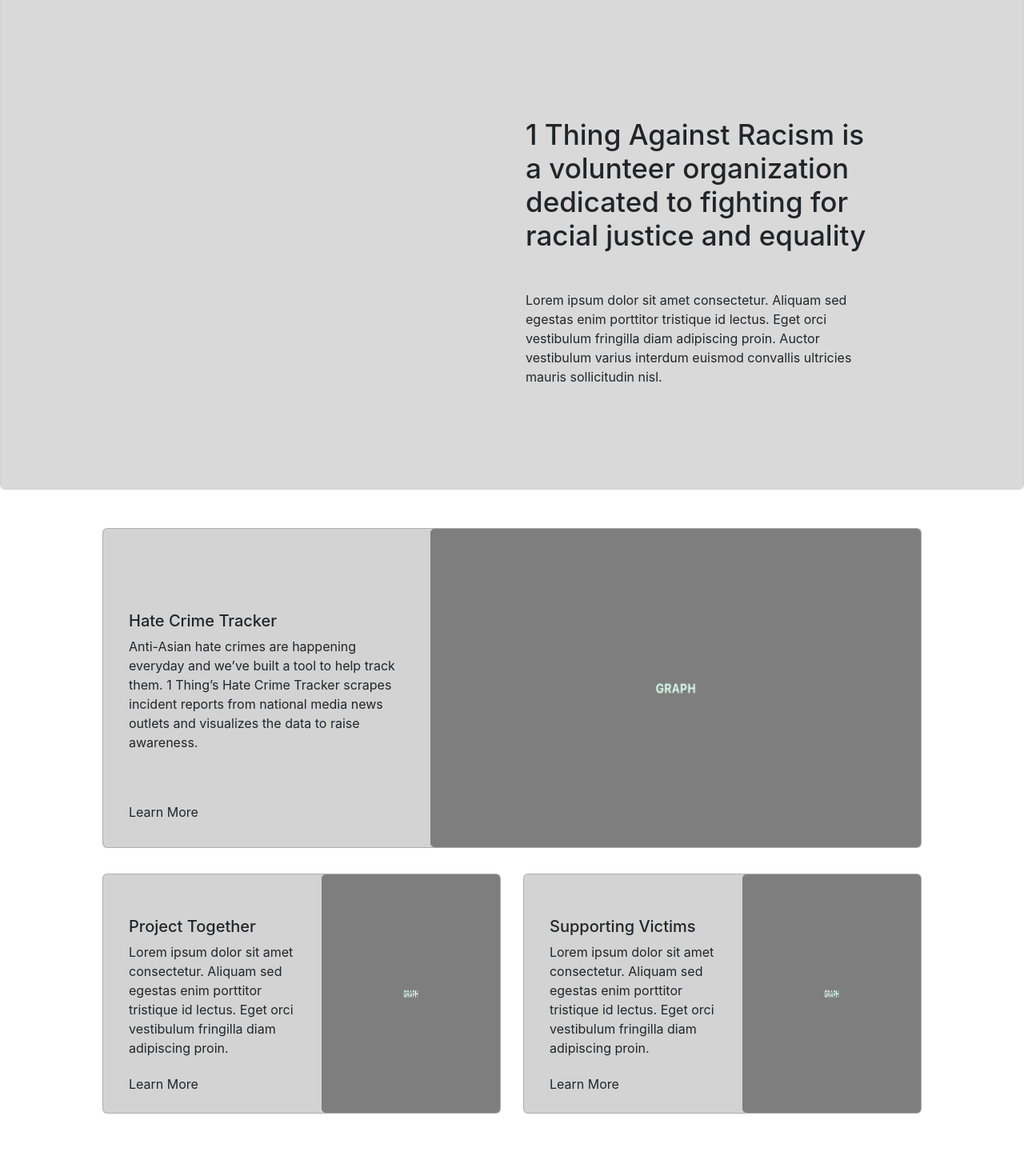
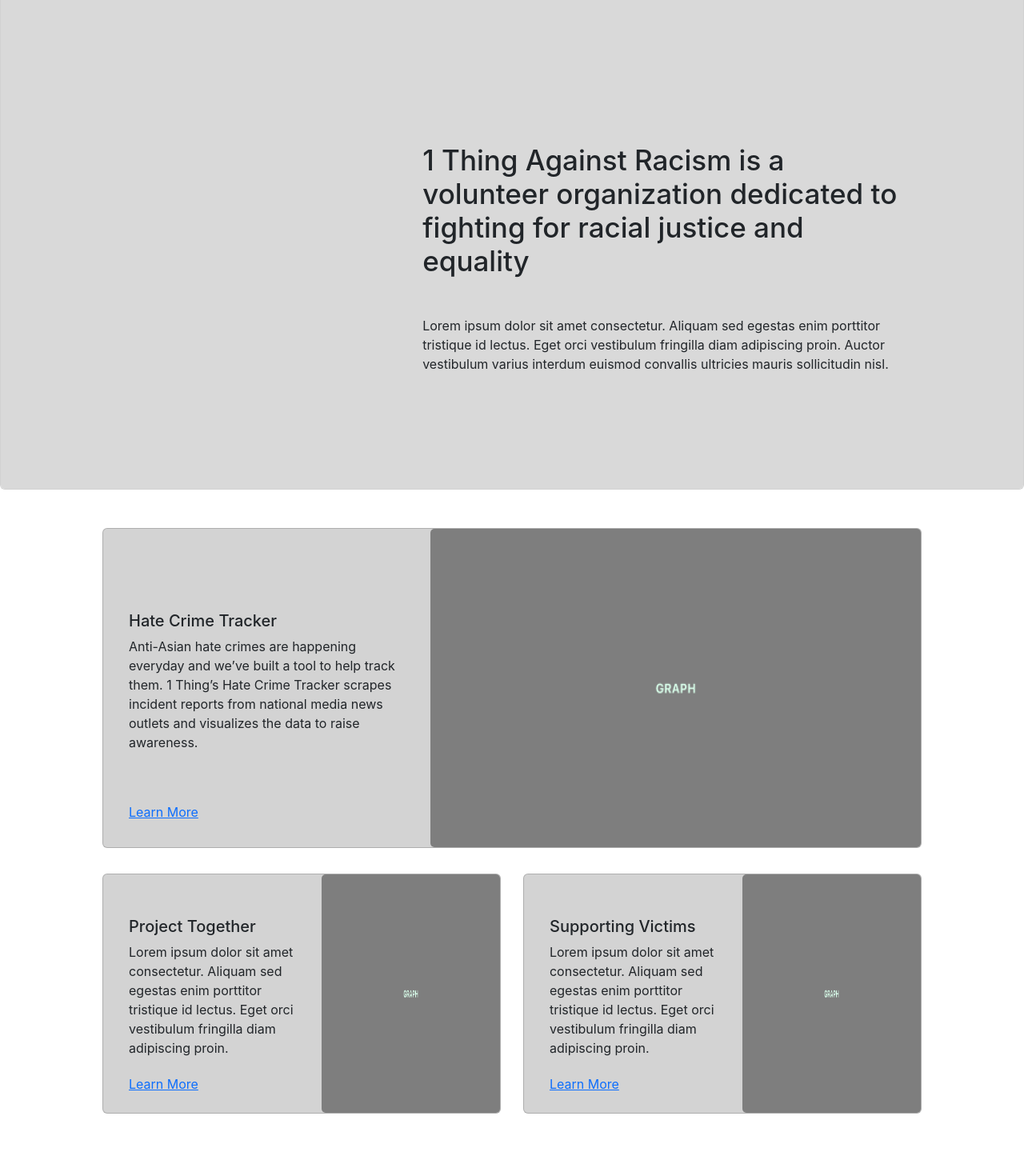
Before and after one commit to 1thing-org/1thing.org, a React (Create React App) app: page / in a window 1280 px wide. Shown: the part 220-1690 px from the top of the page at 80% size. Built offline with nearby package versions, Linux system fonts and the light colour scheme.

Commit message:
updated learn more links and hero css

```diff
--- a/src/components/hero/HeroSection.css
+++ b/src/components/hero/HeroSection.css
@@ -4,7 +4,9 @@
 }
 
 #hero-text {
-    margin: 10rem 10rem auto 40rem;
+    left: 40%;
+    right: 10%;
+    top: 30%;
     text-align: left;
 }
 
--- a/src/components/home/ProjectSection/Project.tsx
+++ b/src/components/home/ProjectSection/Project.tsx
@@ -6,6 +6,7 @@ type Props = {
     name: string;
     desc: string;
     imageUrl: string;
+    projectUrl: string;
 };
 
 class Project extends Component<Props>{
@@ -19,7 +20,7 @@ class Project extends Component<Props>{
                 <Card.Body id={this.props.name === "Hate Crime Tracker" ? "project-body-top" : "project-body-bottom"}>
                     <Card.Title>{this.props.name}</Card.Title>
                     <Card.Text>{this.props.desc}</Card.Text>
-                    <Card.Text id="learn-more">Learn More</Card.Text>
+                    <Card.Link id="learn-more" href={this.props.projectUrl}>Learn More</Card.Link>
                 </Card.Body>
                 <Card.Img id={this.props.name === "Hate Crime Tracker" ? "project-image-top" : "project-image-bottom"} src={this.props.imageUrl}/>
             </Card>
--- a/src/components/home/ProjectSection/ProjectSection.tsx
+++ b/src/components/home/ProjectSection/ProjectSection.tsx
@@ -2,25 +2,28 @@ import React, {Component} from 'react';
 import Project from './Project';
 import "./ProjectSection.css";
 
-const projectData: {name: string, desc: string, imageUrl: string}[] = [
+const projectData: {name: string, desc: string, imageUrl: string, projectUrl: string}[] = [
     {
         "name": "Hate Crime Tracker",
         "desc": `Anti-Asian hate crimes are happening everyday and we’ve built a tool to help track them.
                 1 Thing’s Hate Crime Tracker scrapes incident reports from national media news outlets and visualizes
                 the data to raise awareness.`,
-        "imageUrl": require("./../../../assets/home-page/placeholder-image.png")
+        "imageUrl": require("./../../../assets/home-page/placeholder-image.png"),
+        "projectUrl": "/"
     },
     {
         "name": "Project Together",
         "desc": `Lorem ipsum dolor sit amet consectetur. Aliquam sed egestas enim porttitor tristique
                 id lectus. Eget orci vestibulum fringilla diam adipiscing proin.`,
-        "imageUrl": require("./../../../assets/home-page/placeholder-image.png")
+        "imageUrl": require("./../../../assets/home-page/placeholder-image.png"),
+        "projectUrl": "/"
     },
     {
         "name": "Supporting Victims",
         "desc": `Lorem ipsum dolor sit amet consectetur. Aliquam sed egestas enim porttitor tristique
         id lectus. Eget orci vestibulum fringilla diam adipiscing proin.`,
-        "imageUrl": require("./../../../assets/home-page/placeholder-image.png")
+        "imageUrl": require("./../../../assets/home-page/placeholder-image.png"),
+        "projectUrl": "/"
     }
 ];
 
@@ -28,11 +31,11 @@ class ProjectSection extends Component{
     render(){
         return(
             <div id="project-section">
-                <Project name={projectData[0].name} desc={projectData[0].desc} imageUrl={projectData[0].imageUrl} />
+                <Project name={projectData[0].name} desc={projectData[0].desc} imageUrl={projectData[0].imageUrl} projectUrl={projectData[0].projectUrl}/>
                 <div id="bottom">
-                    <Project name={projectData[1].name} desc={projectData[1].desc} imageUrl={projectData[1].imageUrl} />
+                    <Project name={projectData[1].name} desc={projectData[1].desc} imageUrl={projectData[1].imageUrl} projectUrl={projectData[1].projectUrl}/>
                     <div id="middle"></div>
-                    <Project name={projectData[2].name} desc={projectData[2].desc} imageUrl={projectData[2].imageUrl} />
+                    <Project name={projectData[2].name} desc={projectData[2].desc} imageUrl={projectData[2].imageUrl} projectUrl={projectData[2].projectUrl}/>
                 </div>
             </div>
         )
```
